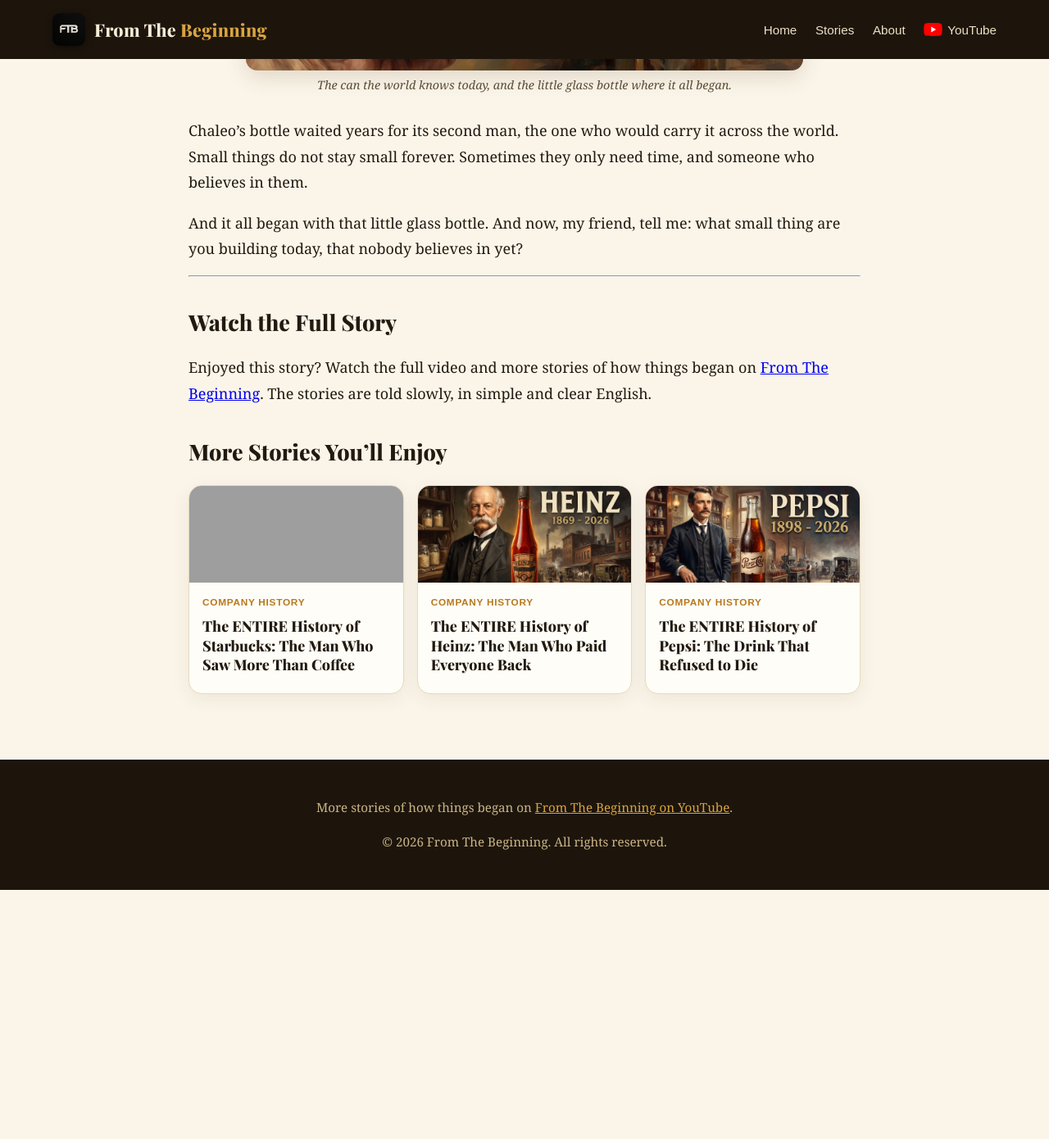
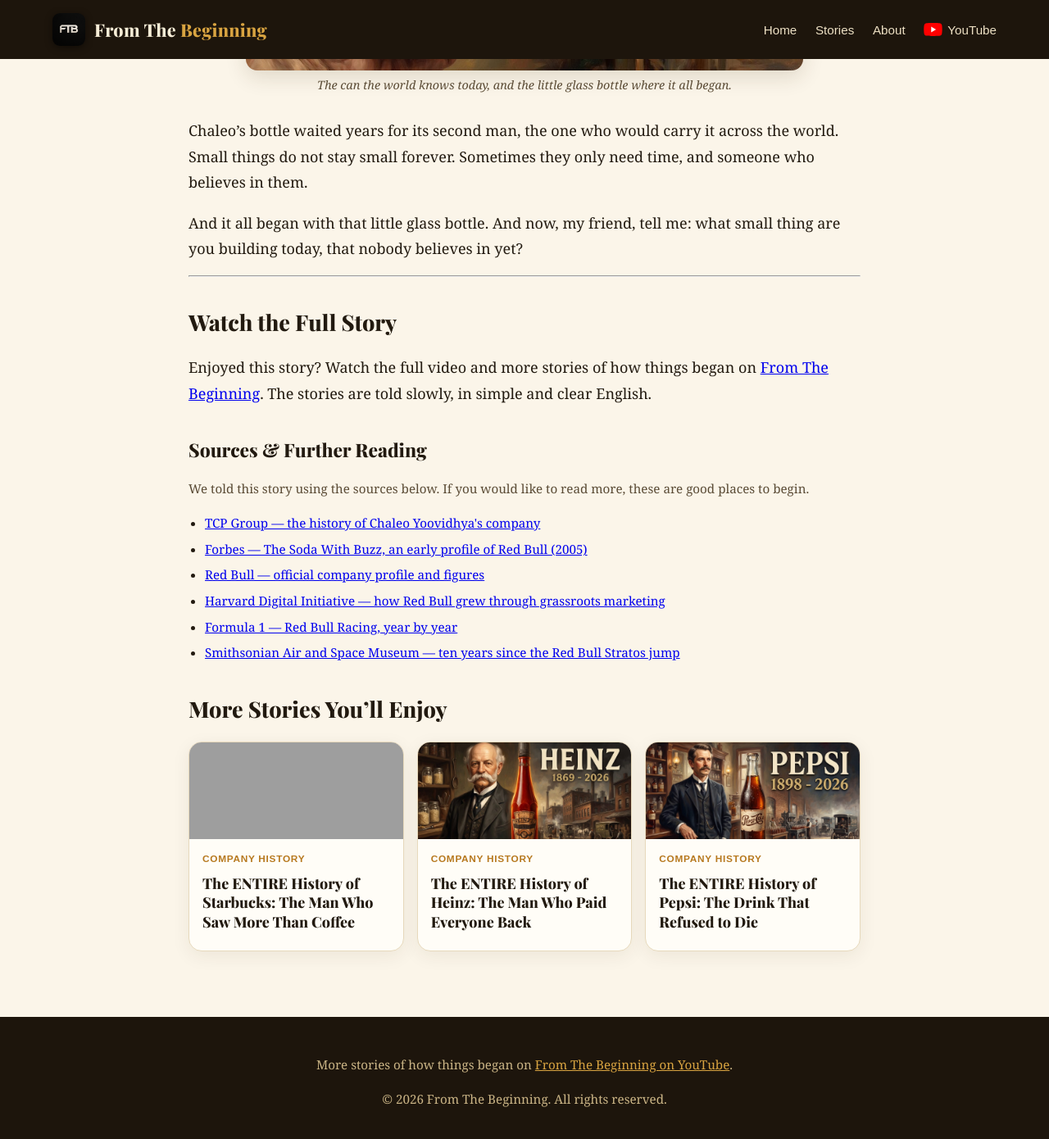
Before and after one commit to docsachmienphi/FTB, a Jekyll site: the page built from _posts/2026-11-11-history-of-red-bull.md, in a window 1280 px wide and 1400 px high, scrolled down 15494 px. Shown: the top 1390 px of the window at 82% size. Built offline with Jekyll 4.4.1, drawn with Linux system fonts in a browser that asks for light colours; before the commit the page ends 16580 px from its top, so only the background shows below that; grey boxes are pictures that could not be loaded.

Commit message:
Add Sources & Further Reading support; sample on Red Bull article (6 verified sources)

```diff
--- a/_layouts/default.html
+++ b/_layouts/default.html
@@ -17,7 +17,7 @@
 <link rel="apple-touch-icon" href="/apple-touch-icon.png">
 <link rel="preconnect" href="https://fonts.googleapis.com">
 <link href="https://fonts.googleapis.com/css2?family=Playfair+Display:wght@600;800&family=Inter:wght@400;600;800&display=swap" rel="stylesheet">
-<link rel="stylesheet" href="/assets/css/style.css?v=9">
+<link rel="stylesheet" href="/assets/css/style.css?v=10">
 {% if page.youtube_id %}
 <script type="application/ld+json">
 {"@context":"https://schema.org","@type":"VideoObject","name":"{{ page.title }}","description":"{{ page.description }}","thumbnailUrl":"https://i.ytimg.com/vi/{{ page.youtube_id }}/maxresdefault.jpg","uploadDate":"{{ page.date | date_to_xmlschema }}","embedUrl":"https://www.youtube.com/embed/{{ page.youtube_id }}","url":"https://www.youtube.com/watch?v={{ page.youtube_id }}"}
--- a/_layouts/post.html
+++ b/_layouts/post.html
@@ -32,6 +32,15 @@ layout: default
   <h2>Watch the Full Story</h2>
   <p>Enjoyed this story? Watch the full video and more stories of how things began on <a href="{{ site.youtube_channel }}">From The Beginning</a>. The stories are told slowly, in simple and clear English.</p>
 
+  {% if page.sources %}
+  <section class="sources">
+    <h2>Sources &amp; Further Reading</h2>
+    <p>We told this story using the sources below. If you would like to read more, these are good places to begin.</p>
+    <ul>
+    {% for s in page.sources %}<li><a href="{{ s.url }}" target="_blank" rel="noopener">{{ s.title }}</a></li>{% endfor %}
+    </ul>
+  </section>
+  {% endif %}
   {% assign my_cluster = "" %}
   {% for pair in site.data.clusters %}{% if pair[1] contains page.slug %}{% assign my_cluster = pair[0] %}{% endif %}{% endfor %}
   {% assign rel = "" | split: "" %}
--- a/_posts/2026-11-11-history-of-red-bull.md
+++ b/_posts/2026-11-11-history-of-red-bull.md
@@ -12,6 +12,19 @@ cover_fate: "The drink nobody believed in"
 cover_class: "c-default"
 cover_thumb: /assets/images/red-bull/red-bull-thumbnail.jpg
 image: /assets/images/red-bull/red-bull-title-drop.jpg
+sources:
+  - title: "TCP Group — the history of Chaleo Yoovidhya's company"
+    url: "https://tcp.com/en/about-tcp/company-history"
+  - title: "Forbes — The Soda With Buzz, an early profile of Red Bull (2005)"
+    url: "https://www.forbes.com/forbes/2005/0328/126.html"
+  - title: "Red Bull — official company profile and figures"
+    url: "https://www.redbull.com/ca-en/energydrink/company-profile"
+  - title: "Harvard Digital Initiative — how Red Bull grew through grassroots marketing"
+    url: "https://d3.harvard.edu/platform-digit/submission/red-bull-soaring-into-pop-culture/"
+  - title: "Formula 1 — Red Bull Racing, year by year"
+    url: "https://www.formula1.com/en/information/red-bull-racing-year-by-year.5gsBMoMf3DhOSBOJ8Cx8Bi"
+  - title: "Smithsonian Air and Space Museum — ten years since the Red Bull Stratos jump"
+    url: "https://airandspace.si.edu/stories/editorial/decade-since-red-bull-stratos"
 redirect_from:
   - "/stories/entire-history-of-red-bull/"
 ---
--- a/assets/css/style.css
+++ b/assets/css/style.css
@@ -85,3 +85,8 @@ h1{line-height:1.22;font-family:'Playfair Display',Georgia,serif}h2{margin-top:3
 .related-grid{grid-template-columns:repeat(auto-fit,minmax(180px,1fr));gap:16px}
 .related .cover{height:118px}
 .related .cover.has-img .brand{font-size:1.25rem}
+
+.sources{margin-top:36px;font-size:.95rem}
+.sources p{color:var(--ink2)}
+.sources ul{margin:10px 0 0;padding-left:20px}
+.sources li{margin:5px 0}
```
